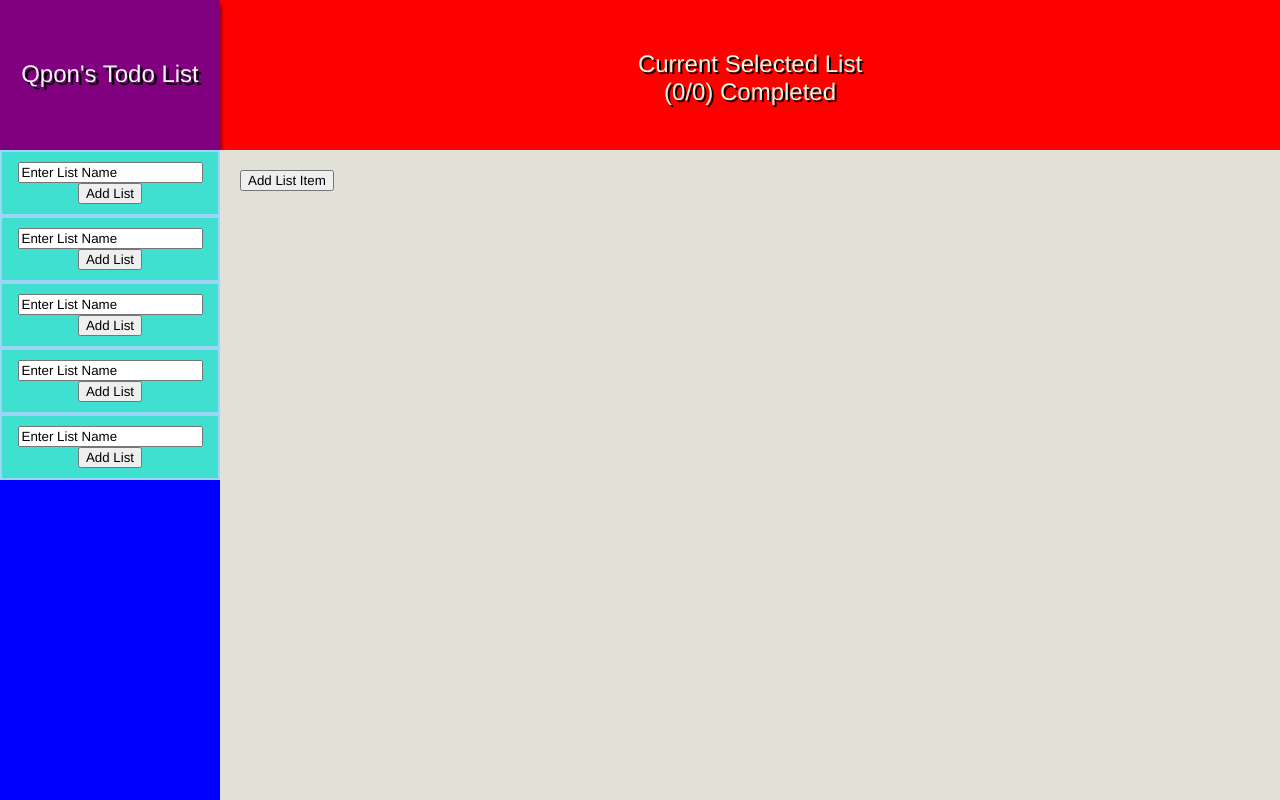
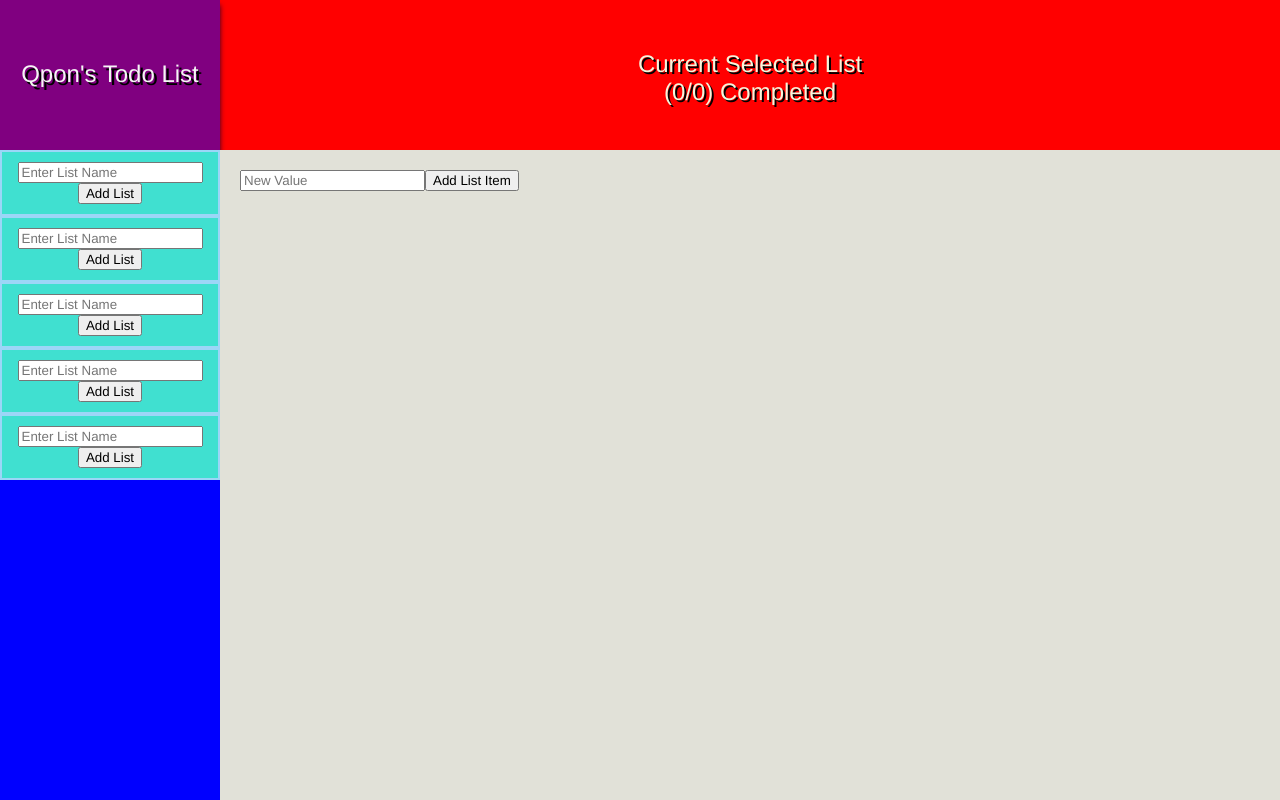
Before and after one commit to Qpons/react-test, a React (Create React App) app: page / in a window 1280 px wide. Built offline with nearby package versions, Linux system fonts and the light colour scheme.

Commit message:
Change all class comp to func arrow. Add entry field to listItems

```diff
--- a/src/App.js
+++ b/src/App.js
@@ -4,7 +4,7 @@ import ListItems from "./components/listItems";
 import NavBar from "./components/navBar";
 import "./App.css";
 
-function App() {
+const App = () => {
   return (
     <div className="App">
       <div className="topleft">Qpon's Todo List</div>
@@ -21,6 +21,6 @@ function App() {
       </div>
     </div>
   );
-}
+};
 
 export default App;
--- a/src/components/listItem.js
+++ b/src/components/listItem.js
@@ -1,15 +1,12 @@
-import React, { Component } from "react";
+import React from "react";
 import "./style.css";
 
-class ListItem extends Component {
-  state = {};
-  render() {
-    return (
-      <div>
-        <button className="listItem">List Item Button</button>
-      </div>
-    );
-  }
-}
+const ListItem = () => {
+  return (
+    <div>
+      <button className="listItem">List Item Button</button>
+    </div>
+  );
+};
 
 export default ListItem;
--- a/src/components/listItems.js
+++ b/src/components/listItems.js
@@ -1,24 +1,34 @@
-import React, { Component } from "react";
+import React, { useState } from "react";
 import ListItem from "./listItem";
 
-class ListItems extends Component {
-  state = {
-    items: [],
+const ListItems = () => {
+  const [items, setItems] = useState([]);
+  const [valueInput, setValueInput] = useState("");
+
+  const handleAddItem = () => {
+    setItems((items) => [...items, valueInput]);
+    //let tempValue = value + 1;
+    //setItems({ tempItems });
+    //setValue({ tempValue });
+    console.log(items);
+    console.log(valueInput);
   };
 
-  handleAddItem = () => {
-    let items = this.state.items.concat("Test");
-    console.log(items);
-    this.setState({ items });
+  const handleValueInput = (temp) => {
+    setValueInput(temp.target.value);
   };
 
-  render() {
-    return (
-      <div>
-        <button onClick={this.handleAddItem}>Add List Item</button>
-      </div>
-    );
-  }
-}
+  return (
+    <div>
+      <input
+        type="text"
+        onChange={handleValueInput}
+        value={valueInput}
+        placeholder="New Value"
+      />
+      <button onClick={handleAddItem}>Add List Item</button>
+    </div>
+  );
+};
 
 export default ListItems;
--- a/src/components/listName.js
+++ b/src/components/listName.js
@@ -1,17 +1,14 @@
 import React, { Component } from "react";
 import "./style.css";
 
-class ListName extends Component {
-  state = {};
-  render() {
+const ListName = () => {
   return (
     <div className="listName">
-        <input type="text" value="Enter List Name" />
+      <input type="text" placeholder="Enter List Name" />
       <br />
       <button>Add List</button>
     </div>
   );
-  }
-}
+};
 
 export default ListName;
--- a/src/components/listNames.js
+++ b/src/components/listNames.js
@@ -2,9 +2,7 @@ import React, { Component } from "react";
 import ListName from "./listName";
 import "./style.css";
 
-class ListNames extends Component {
-  state = {};
-  render() {
+const ListNames = () => {
   return (
     <div>
       <ListName />
@@ -14,7 +12,6 @@ class ListNames extends Component {
       <ListName />
     </div>
   );
-  }
-}
+};
 
 export default ListNames;
```
Lines whose indentation alone changed are shown as unchanged.
